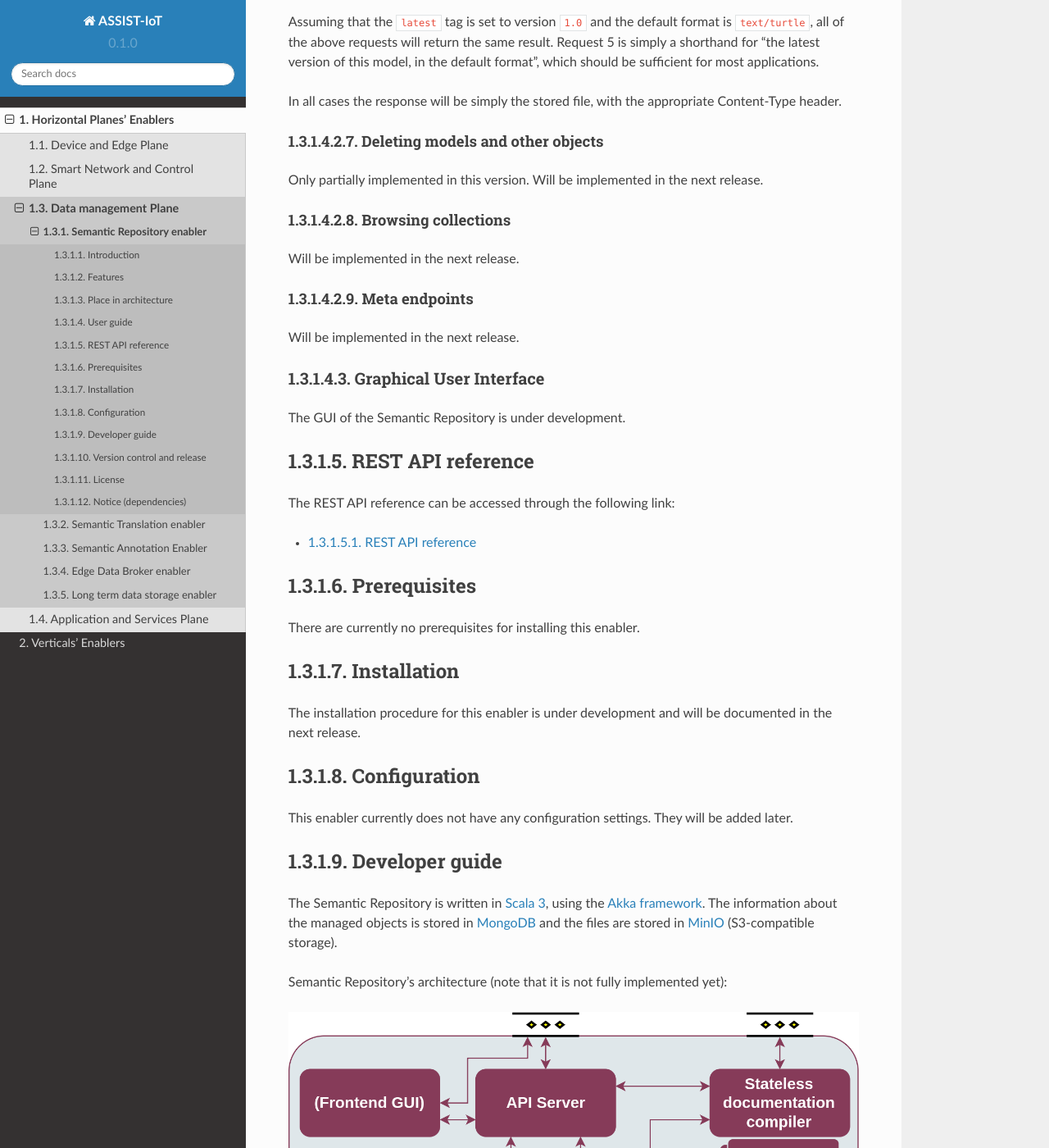
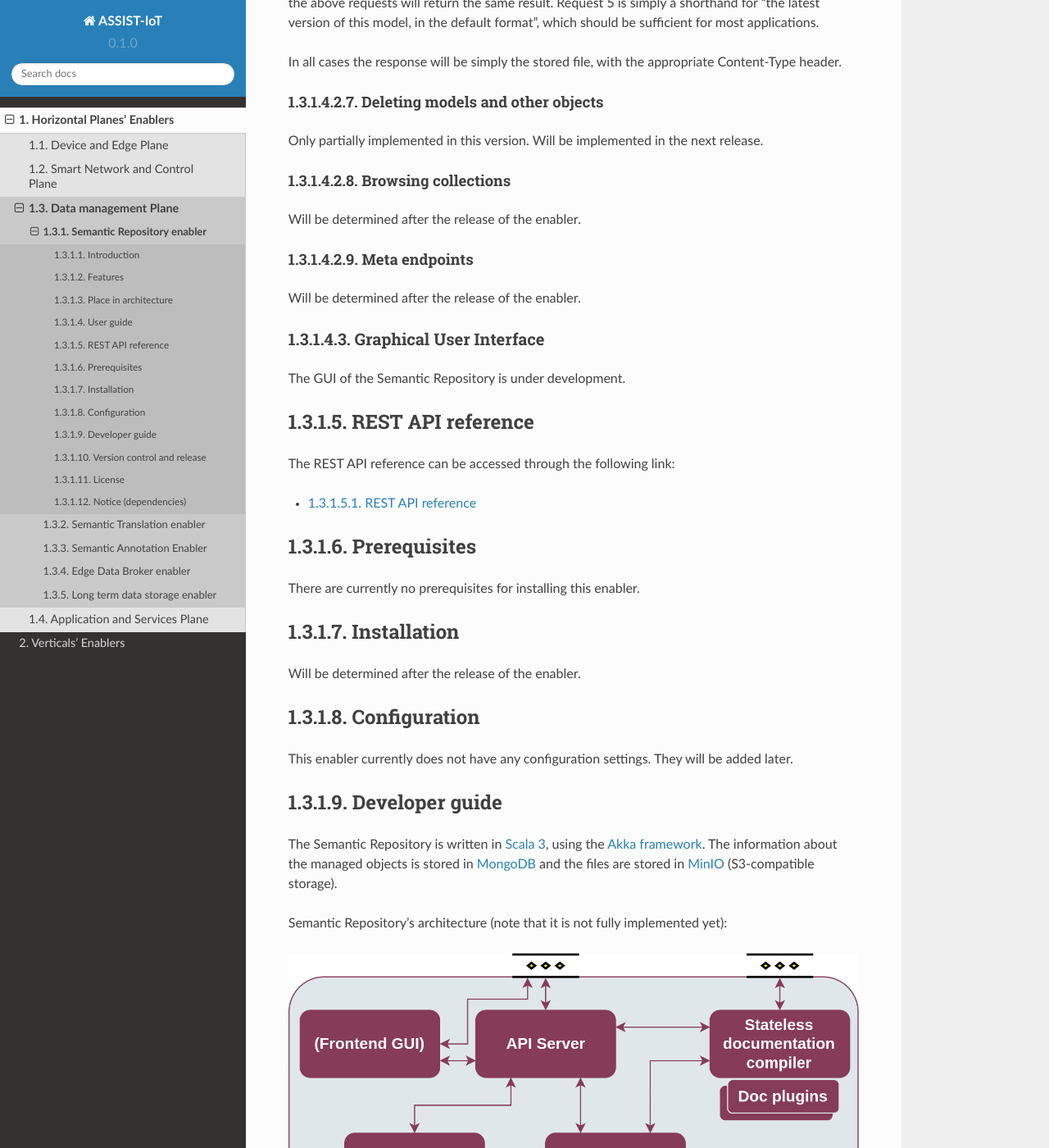
Before and after one commit to assist-iot/assist-iot-documentation, a Sphinx documentation site: the page built from docs/source/horizontal_planes/datamanagement/semantic_repository_enabler.rst, in a window 1280 px wide and 1400 px high, scrolled down 11097 px. Shown: the whole window at 82% size. Built offline with Sphinx 7.4.7 and the Read the Docs theme 2.0.0, drawn with Linux system fonts in a browser that asks for light colours; some of the changed text lies outside the part shown.

Commit message:
FL updates

```diff
--- a/docs/source/horizontal_planes/datamanagement/semantic_repository_enabler.rst
+++ b/docs/source/horizontal_planes/datamanagement/semantic_repository_enabler.rst
@@ -7,9 +7,6 @@ Semantic Repository enabler
 .. contents::
   :local:
   :depth: 1
-
-Documentation for the Semantic Repository enabler of ASSIST-IoT.
-
 
 
 ***************
@@ -634,19 +631,17 @@ next release.
 
 Browsing collections
 ********************
+Will be determined after the release of the enabler.
 
-Will be implemented in the next release.
 
 Meta endpoints
 **************
-
-Will be implemented in the next release.
+Will be determined after the release of the enabler.
 
 
 
 Graphical User Interface
 ########################
-
 The GUI of the Semantic Repository is under development.
 
 
@@ -671,8 +666,7 @@ There are currently no prerequisites for installing this enabler.
 ************
 Installation
 ************
-The installation procedure for this enabler is under development and
-will be documented in the next release.
+Will be determined after the release of the enabler.
 
 
 *************
--- a/docs/source/verticals/federated/fl_local_operations.rst
+++ b/docs/source/verticals/federated/fl_local_operations.rst
@@ -59,6 +59,12 @@ FL Local Operations enabler is one of the Federated Learning enablers
 that together enable to deploy a federated learning environment.
 Functionally, it operates on scalability and manageability verticals in
 the Assist-IoT architecture.
+
+More specifically the following figure depicts the place of the enabler in the ASSIST-IoT achitecture:
+
+.. figure:: ./FL_Local_Operations.png
+   :alt: Semantic Diagram of Fl Local Operations Enabler
+   :align: center
 
 User guide
 ==========
--- a/docs/source/verticals/federated/fl_repository.rst
+++ b/docs/source/verticals/federated/fl_repository.rst
@@ -37,6 +37,12 @@ FL Repository enabler is one of the Federated Learning enablers that
 together enable to deploy a federated learning environment.
 Functionally, it operates on scalability and manageability verticals in
 the Assist-IoT architecture.
+
+More specifically the following figure depicts the place of the enabler in the ASSIST-IoT achitecture:
+
+.. figure:: ./FL_Repository.png
+   :alt: Semantic Diagram of Fl Repository Enabler
+   :align: center
 
 User guide
 ==========
--- a/docs/source/verticals/manageability/devices_management_enabler.rst
+++ b/docs/source/verticals/manageability/devices_management_enabler.rst
@@ -131,7 +131,7 @@ Will be determined after the release of the enabler.
 ***************
 Developer guide
 ***************
-For more information, read the `Tactile dashboard enabler entry <https://assist-iot-enablers-documentation.readthedocs.io/en/latest/horizontal_planes/application/tactile_dashboard_enabler.html>`_
+For more information, read the `Tactile dashboard enabler entry <https://assist-iot-enablers-documentation.readthedocs.io/en/latest/horizontal_planes/application/tactile_dashboard_enabler.html>`_.
 
 ***************************
 Version control and release
```
Also changed, not shown: docs/source/verticals/federated/fl_training_collector.rst (+7 -0 lines), docs/source/verticals/federated/FL_Local_Operations.png (added), docs/source/verticals/federated/FL_Repository.png (added), docs/source/verticals/federated/FL_Training_Collector.png (added).
